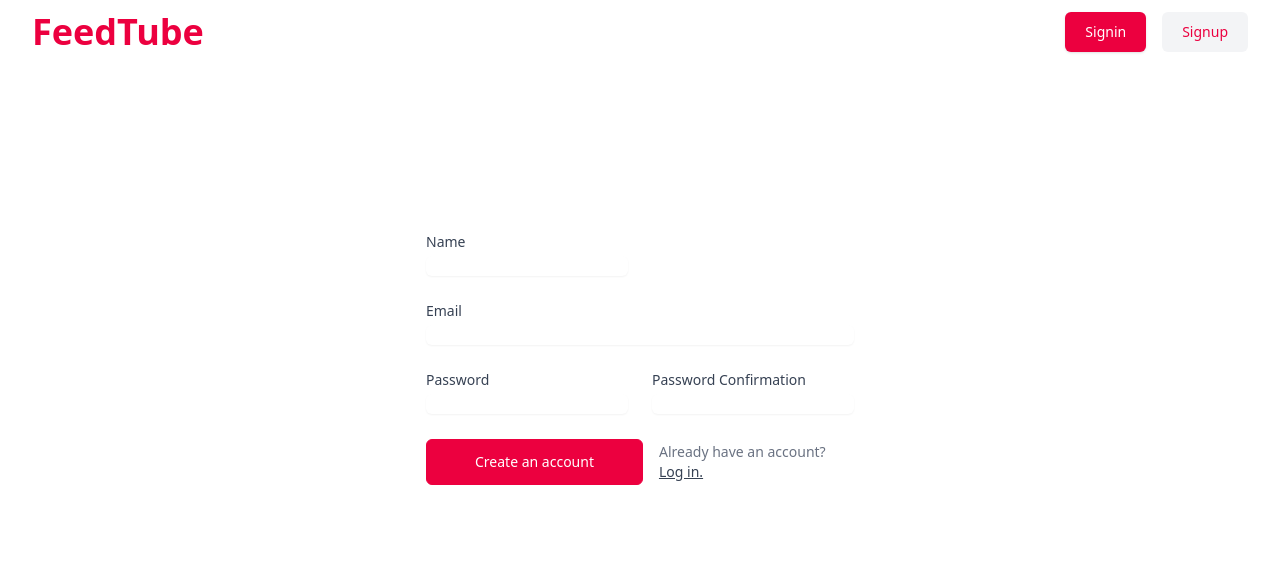
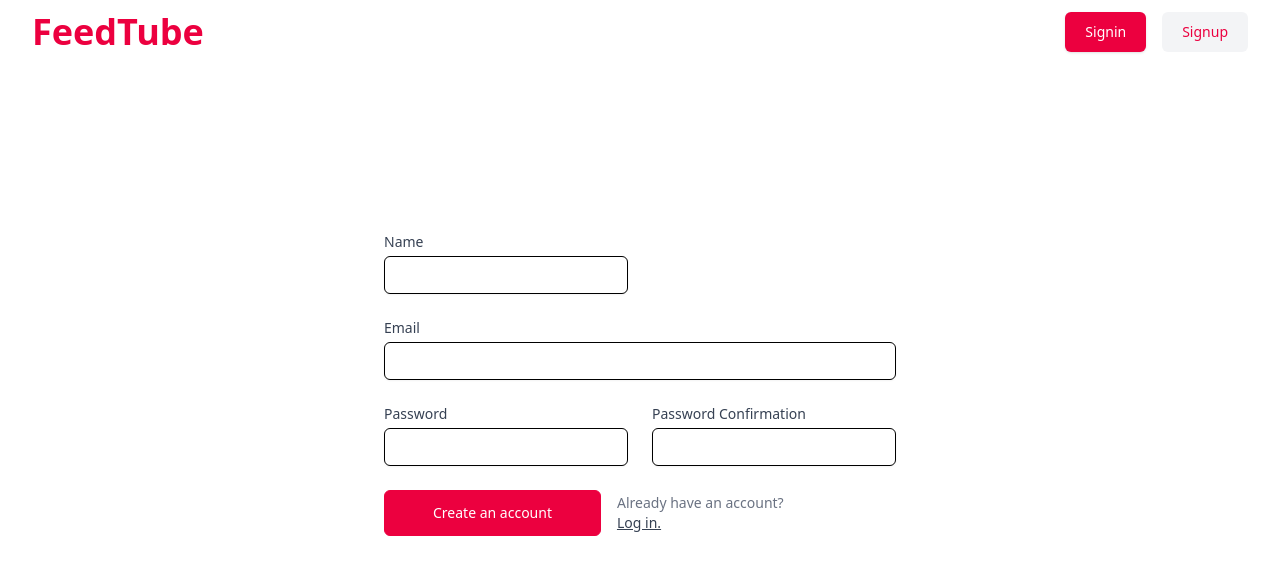
Before and after one commit to gana3011/RSS-Aggregator, a React (Vite) app in the folder frontend/: page /signup in a window 1280 px wide. Shown: the top 574 px of the page. Built offline with nearby package versions, Linux system fonts and the light colour scheme; no server answers.

Commit message:
fixed signup form ui

```diff
--- a/frontend/src/components/SignupForm.jsx
+++ b/frontend/src/components/SignupForm.jsx
@@ -67,7 +67,7 @@ const SignupForm = () => {
               name="name"
               value={formData.name}
               onChange={handleChange}
-              className="mt-1 w-full rounded-md border-gray-200 bg-white text-sm text-gray-700 shadow-xs"
+              className="mt-1 px-5 py-2 w-full rounded-md border-[1.1px] border-black bg-white text-sm text-gray-700 shadow-xs"
               required
             />
           </div>
@@ -81,7 +81,7 @@ const SignupForm = () => {
               name="email"
               value={formData.email}
               onChange={handleChange}
-              className="mt-1 w-full rounded-md border-gray-200 bg-white text-sm text-gray-700 shadow-xs"
+              className="mt-1 px-5 py-2 w-full rounded-md border-[1.1px] border-black bg-white text-sm text-gray-700 shadow-xs"
               required
             />
           </div>
@@ -95,7 +95,7 @@ const SignupForm = () => {
               name="password"
               value={formData.password}
               onChange={handleChange}
-              className="mt-1 w-full rounded-md border-gray-200 bg-white text-sm text-gray-700 shadow-xs"
+              className="mt-1 px-5 py-2 w-full rounded-md border-[1.1px] border-black bg-white text-sm text-gray-700 shadow-xs"
               required
             />
           </div>
@@ -111,7 +111,7 @@ const SignupForm = () => {
               name="password_confirmation"
               value={formData.password_confirmation}
               onChange={handleChange}
-              className="mt-1 w-full rounded-md border-gray-200 bg-white text-sm text-gray-700 shadow-xs"
+              className="mt-1 px-5 py-2 w-full rounded-md border-[1.1px] border-black bg-white text-sm text-gray-700 shadow-xs"
               required
             />
           </div>
--- a/frontend/src/components/VideoSlider.jsx
+++ b/frontend/src/components/VideoSlider.jsx
@@ -91,7 +91,7 @@ useEffect(() => {
 
   const fetchVideos = async(channelId, channelName) =>{
       try {
-        const response = await axios.get(`${API_URL}/api/users/${user.id}/channels/${channelId}/videos`,{
+        const response = await axios.get(`${API_URL} fr/api/users/${user.id}/channels/${channelId}/videos`,{
           withCredentials: true
         });
         setVideos((prevVideos)=>({
```
